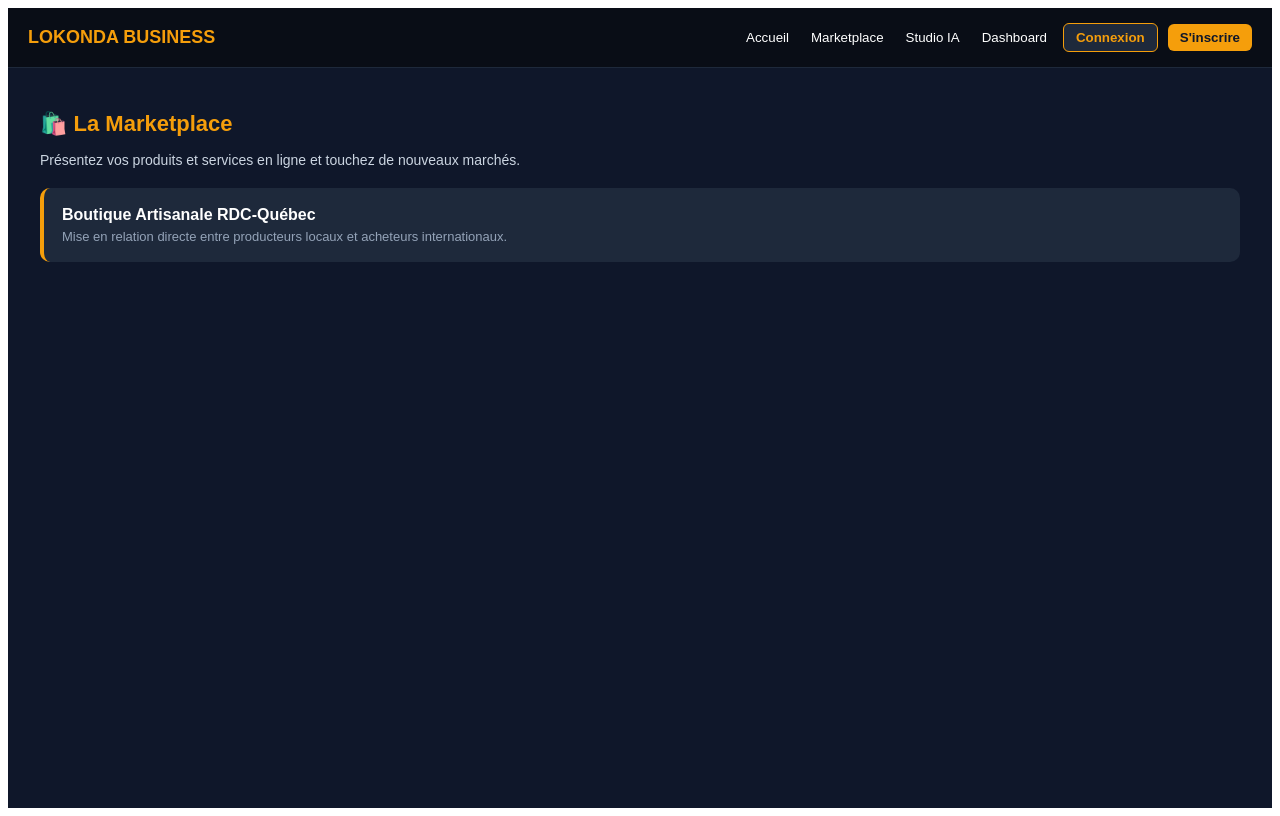
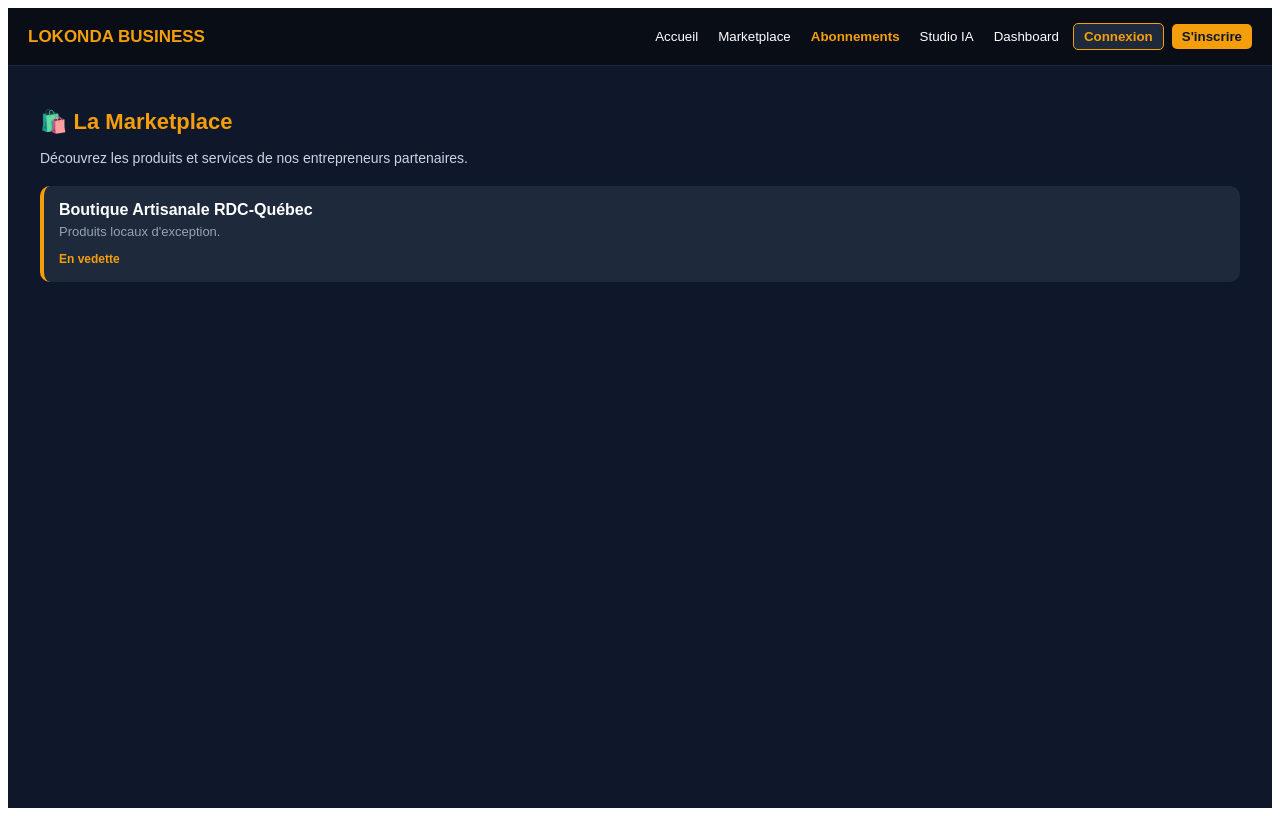
Before and after one commit to lokondaelie45-ui/lokondabusiness, a Next.js app: page / in a window 1280 px wide. Both pictures are taken after a click on the button "Marketplace". Built offline with nearby package versions, Linux system fonts and the light colour scheme.

Commit message:
Update page.js

```diff
--- a/app/page.js
+++ b/app/page.js
@@ -15,17 +15,18 @@ export default function Home() {
   return (
     <div style={{ minHeight: '100vh', backgroundColor: '#0f172a', color: '#ffffff', fontFamily: 'sans-serif' }}>
       {/* Barre de navigation professionnelle */}
-      <nav style={{ display: 'flex', justifyContent: 'space-between', alignItems: 'center', padding: '15px 20px', borderBottom: '1px solid #1e293b', flexWrap: 'wrap', gap: '10px', backgroundColor: '#090d16' }}>
-        <h1 style={{ color: '#f59e0b', fontSize: '18px', margin: 0, cursor: 'pointer' }} onClick={() => setPage('accueil')}>
+      <nav style={{ display: 'flex', justifyContent: 'space-between', alignItems: 'center', padding: '15px 20px', borderBottom: '1px solid #1e293b', flexWrap: 'wrap', gap: '8px', backgroundColor: '#090d16' }}>
+        <h1 style={{ color: '#f59e0b', fontSize: '17px', margin: 0, cursor: 'pointer' }} onClick={() => setPage('accueil')}>
           LOKONDA BUSINESS
         </h1>
-        <div style={{ display: 'flex', gap: '10px', flexWrap: 'wrap', fontSize: '13px', alignItems: 'center' }}>
+        <div style={{ display: 'flex', gap: '8px', flexWrap: 'wrap', fontSize: '12px', alignItems: 'center' }}>
           <button onClick={() => setPage('accueil')} style={{ background: 'none', border: 'none', color: '#fff', cursor: 'pointer' }}>Accueil</button>
           <button onClick={() => setPage('marketplace')} style={{ background: 'none', border: 'none', color: '#fff', cursor: 'pointer' }}>Marketplace</button>
+          <button onClick={() => setPage('abonnements')} style={{ background: 'none', border: 'none', color: '#f59e0b', cursor: 'pointer', fontWeight: 'bold' }}>Abonnements</button>
           <button onClick={() => setPage('studio')} style={{ background: 'none', border: 'none', color: '#fff', cursor: 'pointer' }}>Studio IA</button>
           <button onClick={() => setPage('dashboard')} style={{ background: 'none', border: 'none', color: '#fff', cursor: 'pointer' }}>Dashboard</button>
-          <button onClick={() => { setPage('connexion'); setIsRegistering(false); }} style={{ backgroundColor: '#1e293b', border: '1px solid #f59e0b', color: '#f59e0b', padding: '6px 12px', borderRadius: '6px', fontWeight: 'bold', cursor: 'pointer' }}>Connexion</button>
-          <button onClick={() => { setPage('connexion'); setIsRegistering(true); }} style={{ backgroundColor: '#f59e0b', border: 'none', color: '#0f172a', padding: '6px 12px', borderRadius: '6px', fontWeight: 'bold', cursor: 'pointer' }}>S'inscrire</button>
+          <button onClick={() => { setPage('connexion'); setIsRegistering(false); }} style={{ backgroundColor: '#1e293b', border: '1px solid #f59e0b', color: '#f59e0b', padding: '5px 10px', borderRadius: '5px', fontWeight: 'bold', cursor: 'pointer' }}>Connexion</button>
+          <button onClick={() => { setPage('connexion'); setIsRegistering(true); }} style={{ backgroundColor: '#f59e0b', border: 'none', color: '#0f172a', padding: '5px 10px', borderRadius: '5px', fontWeight: 'bold', cursor: 'pointer' }}>S'inscrire</button>
         </div>
       </nav>
 
@@ -52,16 +53,58 @@ export default function Home() {
             }}>
               <h2 style={{ fontSize: '24px', color: '#f59e0b', marginBottom: '8px', fontWeight: 'bold' }}>LOKONDA BUSINESS</h2>
               <p style={{ fontStyle: 'italic', fontSize: '14px', color: '#e2e8f0', marginBottom: '20px' }}>« Les idées deviennent des entreprises. »</p>
-              <div style={{ display: 'flex', gap: '10px' }}>
-                <button onClick={() => setPage('marketplace')} style={{ backgroundColor: '#f59e0b', color: '#0f172a', padding: '10px 18px', borderRadius: '6px', fontWeight: 'bold', border: 'none', cursor: 'pointer' }}>Explorer la Marketplace</button>
+              <div style={{ display: 'flex', gap: '10px', flexWrap: 'wrap', justifyContent: 'center' }}>
+                <button onClick={() => setPage('abonnements')} style={{ backgroundColor: '#f59e0b', color: '#0f172a', padding: '10px 18px', borderRadius: '6px', fontWeight: 'bold', border: 'none', cursor: 'pointer' }}>Voir les Abonnements</button>
                 <button onClick={() => { setPage('connexion'); setIsRegistering(true); }} style={{ backgroundColor: 'rgba(255,255,255,0.15)', color: '#fff', padding: '10px 18px', borderRadius: '6px', fontWeight: 'bold', border: '1px solid #fff', cursor: 'pointer' }}>Créer mon compte</button>
               </div>
             </div>
-            <div style={{ textAlign: 'center', padding: '15px', backgroundColor: '#1e293b', borderRadius: '10px' }}>
-              <h3 style={{ color: '#f59e0b', marginBottom: '10px' }}>Soutenir les petites entreprises</h3>
-              <p style={{ fontSize: '15px', lineHeight: '1.6', color: '#cbd5e1', margin: 0 }}>
-                Plateforme numérique de référence pour connecter, développer et propulser les activités commerciales au Québec et en République Démocratique du Congo.
+
+            <div style={{ textAlign: 'center', padding: '20px', backgroundColor: '#1e293b', borderRadius: '10px', marginBottom: '20px' }}>
+              <h3 style={{ color: '#f59e0b', marginBottom: '10px' }}>Soutenir les petites entreprises au Québec et en RDC</h3>
+              <p style={{ fontSize: '14px', lineHeight: '1.6', color: '#cbd5e1', margin: 0 }}>
+                Une plateforme complète pour propulser votre entreprise, gérer votre visibilité en ligne et accéder à des outils intelligents adaptés à vos besoins.
               </p>
+            </div>
+          </div>
+        )}
+
+        {page === 'abonnements' && (
+          <div>
+            <h2 style={{ fontSize: '22px', color: '#f59e0b', marginBottom: '10px', textAlign: 'center' }}>📦 Nos Formules d'Abonnement</h2>
+            <p style={{ color: '#cbd5e1', marginBottom: '25px', fontSize: '14px', textAlign: 'center' }}>Choisissez le plan adapté pour faire croître votre entreprise entre le Québec et la RDC.</p>
+
+            <div style={{ display: 'grid', gridTemplateColumns: 'repeat(auto-fit, minmax(260px, 1fr))', gap: '20px' }}>
+              {/* Plan Gratuit */}
+              <div style={{ backgroundColor: '#1e293b', padding: '20px', borderRadius: '12px', border: '1px solid #334155', display: 'flex', flexDirection: 'column', justifyContent: 'space-between' }}>
+                <div>
+                  <h3 style={{ color: '#fff', fontSize: '18px', marginBottom: '5px' }}>Plan Découverte</h3>
+                  <p style={{ fontSize: '24px', color: '#f59e0b', fontWeight: 'bold', margin: '10px 0' }}>Gratuit</p>
+                  <p style={{ color: '#94a3b8', fontSize: '13px', marginBottom: '15px' }}>Idéal pour démarrer votre présence en ligne.</p>
+                  <ul style={{ color: '#cbd5e1', fontSize: '13px', paddingLeft: '20px', lineHeight: '1.6' }}>
+                    <li>1 fiche produit/service</li>
+                    <li>Accès limité au Studio IA</li>
+                    <li>Support communautaire</li>
+                  </ul>
+                </div>
+                <button onClick={() => { setPage('connexion'); setIsRegistering(true); }} style={{ width: '100%', backgroundColor: '#334155', color: '#fff', padding: '10px', borderRadius: '6px', fontWeight: 'bold', border: 'none', cursor: 'pointer', marginTop: '20px' }}>Commencer Gratuitement</button>
+              </div>
+
+              {/* Plan Pro */}
+              <div style={{ backgroundColor: '#1e293b', padding: '20px', borderRadius: '12px', border: '2px solid #f59e0b', display: 'flex', flexDirection: 'column', justifyContent: 'space-between', position: 'relative' }}>
+                <div style={{ position: 'absolute', top: '-12px', right: '15px', backgroundColor: '#f59e0b', color: '#0f172a', fontSize: '11px', fontWeight: 'bold', padding: '3px 8px', borderRadius: '4px' }}>POPULAIRE</div>
+                <div>
+                  <h3 style={{ color: '#f59e0b', fontSize: '18px', marginBottom: '5px' }}>Plan Entrepreneur Pro</h3>
+                  <p style={{ fontSize: '24px', color: '#f59e0b', fontWeight: 'bold', margin: '10px 0' }}>29 $ / mois</p>
+                  <p style={{ color: '#94a3b8', fontSize: '13px', marginBottom: '15px' }}>Pour les entreprises prêtes à se développer activement.</p>
+                  <ul style={{ color: '#cbd5e1', fontSize: '13px', paddingLeft: '20px', lineHeight: '1.6' }}>
+                    <li>Vitrine Marketplace complète</li>
+                    <li>Studio IA illimité (descriptions & pubs)</li>
+                    <li>Tableau de bord et statistiques avancés</li>
+                    <li>Visibilité prioritaire Québec-RDC</li>
+                  </ul>
+                </div>
+                <button onClick={() => { setPage('connexion'); setIsRegistering(true); }} style={{ width: '100%', backgroundColor: '#f59e0b', color: '#0f172a', padding: '10px', borderRadius: '6px', fontWeight: 'bold', border: 'none', cursor: 'pointer', marginTop: '20px' }}>Choisir Pro</button>
+              </div>
             </div>
           </div>
         )}
@@ -69,11 +112,12 @@ export default function Home() {
         {page === 'marketplace' && (
           <div>
             <h2 style={{ fontSize: '22px', color: '#f59e0b', marginBottom: '15px' }}>🛍️ La Marketplace</h2>
-            <p style={{ color: '#cbd5e1', marginBottom: '20px', fontSize: '14px' }}>Présentez vos produits et services en ligne et touchez de nouveaux marchés.</p>
-            <div style={{ display: 'flex', flexDirection: 'column', gap: '15px' }}>
-              <div style={{ backgroundColor: '#1e293b', padding: '18px', borderRadius: '10px', borderLeft: '4px solid #f59e0b' }}>
+            <p style={{ color: '#cbd5e1', marginBottom: '20px', fontSize: '14px' }}>Découvrez les produits et services de nos entrepreneurs partenaires.</p>
+            <div style={{ display: 'grid', gridTemplateColumns: 'repeat(auto-fit, minmax(250px, 1fr))', gap: '15px' }}>
+              <div style={{ backgroundColor: '#1e293b', padding: '15px', borderRadius: '10px', borderLeft: '4px solid #f59e0b' }}>
                 <h3 style={{ margin: '0 0 5px 0', fontSize: '16px' }}>Boutique Artisanale RDC-Québec</h3>
-                <p style={{ color: '#94a3b8', fontSize: '13px', margin: 0 }}>Mise en relation directe entre producteurs locaux et acheteurs internationaux.</p>
+                <p style={{ color: '#94a3b8', fontSize: '13px', margin: '0 0 10px 0' }}>Produits locaux d'exception.</p>
+                <span style={{ color: '#f59e0b', fontSize: '12px', fontWeight: 'bold' }}>En vedette</span>
               </div>
             </div>
           </div>
@@ -82,10 +126,10 @@ export default function Home() {
         {page === 'studio' && (
           <div>
             <h2 style={{ fontSize: '22px', color: '#f59e0b', marginBottom: '15px' }}>🤖 Studio IA</h2>
-            <p style={{ color: '#cbd5e1', marginBottom: '15px', fontSize: '14px' }}>Générez des descriptions de produits et optimisez votre visibilité commerciale instantanément.</p>
+            <p style={{ color: '#cbd5e1', marginBottom: '15px', fontSize: '14px' }}>Créez vos textes publicitaires et présentations commerciales en quelques secondes.</p>
             <div style={{ backgroundColor: '#1e293b', padding: '20px', borderRadius: '10px' }}>
-              <h3 style={{ fontSize: '15px', margin: '0 0 10px 0' }}>Assistant Marketing IA</h3>
-              <textarea placeholder="Décrivez votre produit ou service..." style={{ width: '100%', height: '90px', backgroundColor: '#0f172a', color: '#fff', border: '1px solid #475569', borderRadius: '6px', padding: '10px', boxSizing: 'border-box' }}></textarea>
+              <h3 style={{ fontSize: '15px', margin: '0 0 10px 0' }}>Générateur Marketing</h3>
+              <textarea placeholder="Décrivez votre produit..." style={{ width: '100%', height: '90px', backgroundColor: '#0f172a', color: '#fff', border: '1px solid #475569', borderRadius: '6px', padding: '10px', boxSizing: 'border-box' }}></textarea>
               <button style={{ backgroundColor: '#f59e0b', color: '#0f172a', padding: '12px', borderRadius: '6px', fontWeight: 'bold', border: 'none', cursor: 'pointer', marginTop: '12px', width: '100%' }}>Générer le contenu</button>
             </div>
           </div>
@@ -94,10 +138,14 @@ export default function Home() {
         {page === 'dashboard' && (
           <div>
             <h2 style={{ fontSize: '22px', color: '#f59e0b', marginBottom: '15px' }}>📊 Tableau de bord</h2>
-            <div style={{ display: 'grid', gridTemplateColumns: '1fr', gap: '15px' }}>
+            <div style={{ display: 'grid', gridTemplateColumns: 'repeat(auto-fit, minmax(200px, 1fr))', gap: '15px' }}>
               <div style={{ backgroundColor: '#1e293b', padding: '18px', borderRadius: '10px', textAlign: 'center' }}>
-                <h3 style={{ fontSize: '15px', margin: '0 0 5px 0', color: '#cbd5e1' }}>Visiteurs Actifs</h3>
-                <p style={{ fontSize: '28px', color: '#f59e0b', fontWeight: 'bold', margin: 0 }}>1,240</p>
+                <h3 style={{ fontSize: '14px', margin: '0 0 5px 0', color: '#cbd5e1' }}>Visiteurs Actifs</h3>
+                <p style={{ fontSize: '26px', color: '#f59e0b', fontWeight: 'bold', margin: 0 }}>1,240</p>
+              </div>
+              <div style={{ backgroundColor: '#1e293b', padding: '18px', borderRadius: '10px', textAlign: 'center' }}>
+                <h3 style={{ fontSize: '14px', margin: '0 0 5px 0', color: '#cbd5e1' }}>Formule Actuelle</h3>
+                <p style={{ fontSize: '18px', color: '#34d399', fontWeight: 'bold', margin: 0 }}>Découverte (Gratuit)</p>
               </div>
             </div>
           </div>
```
